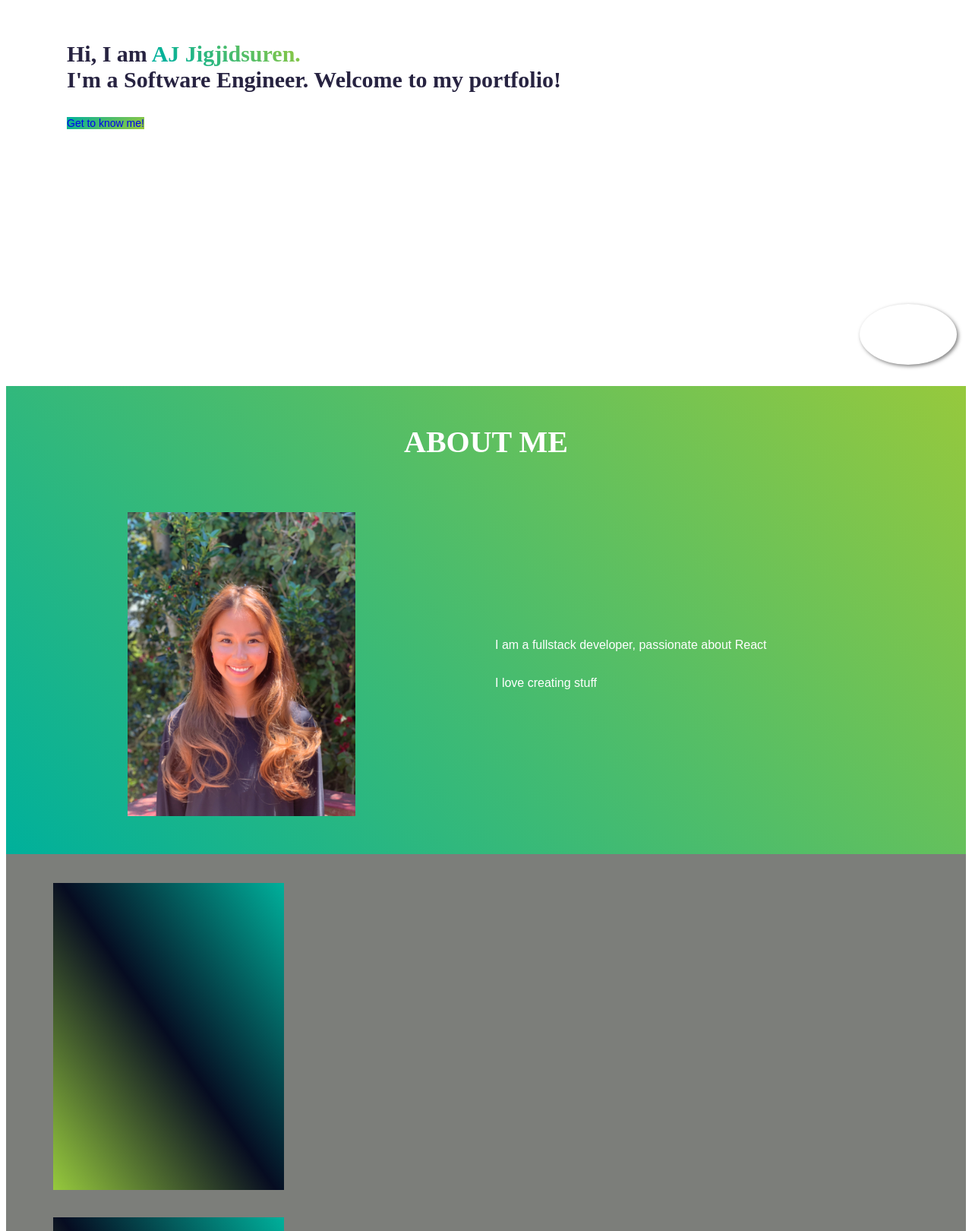
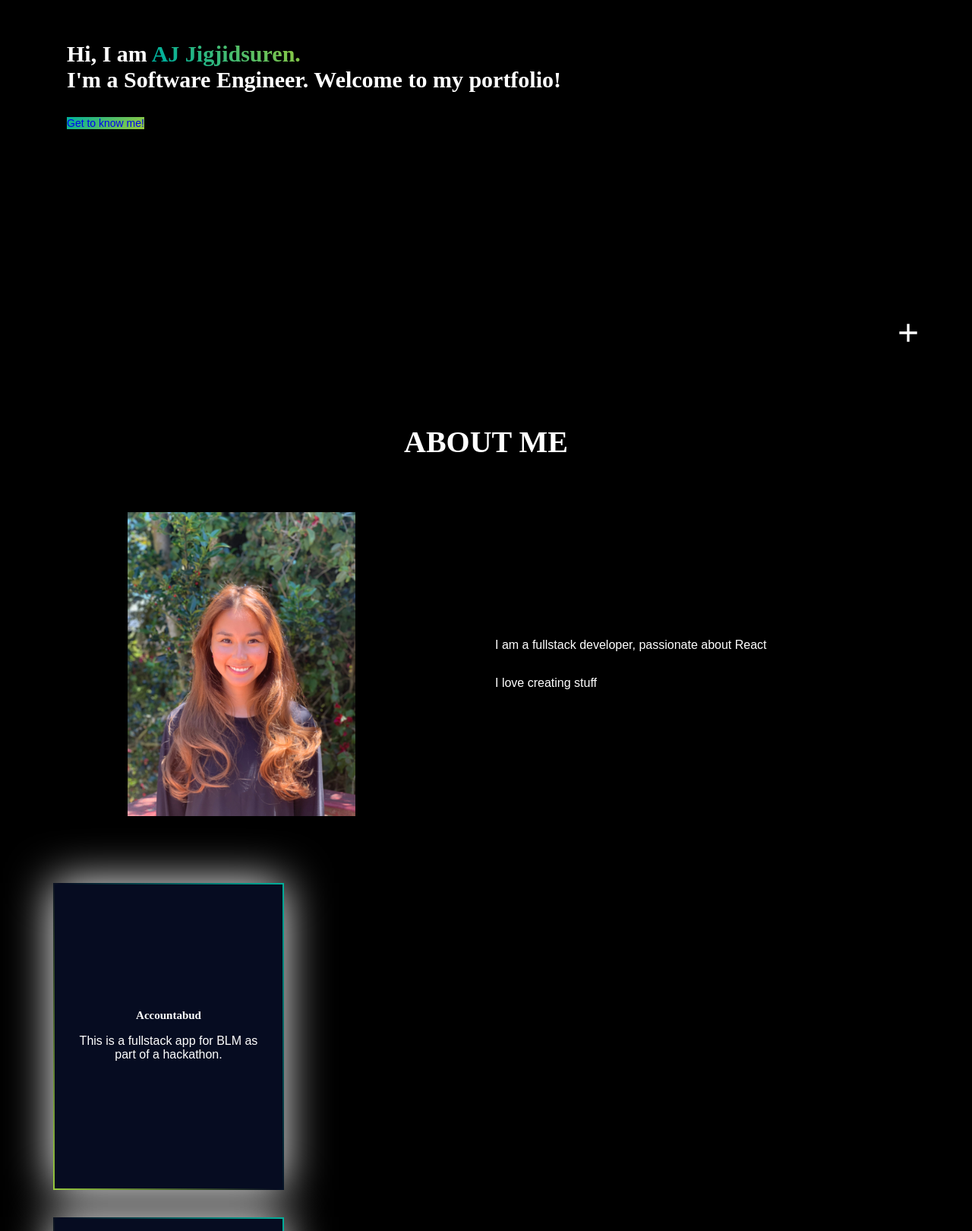
Before and after one commit to aizamjj/portfolio-website, a React app: page / in a window 1280 px wide. Shown: the part 300-1920 px from the top of the page at 76% size. Built offline with nearby package versions, Linux system fonts and the light colour scheme.

Commit message:
Change background color

```diff
--- a/src/style/_base.scss
+++ b/src/style/_base.scss
@@ -3,6 +3,7 @@ html {
     scroll-behavior: smooth;
   }
 
-body {
+  body {
+    background: #000000;
     text-align: center;
 }
--- a/src/style/layout/_contact.scss
+++ b/src/style/layout/_contact.scss
@@ -1,12 +1,3 @@
 #contact {
-    background-color: $primary-color;
-    background-image: linear-gradient(
-        45deg,
-        $primary-color 0%,
-        $secondary-color 100%
-    );
-    // padding: 15rem 0 10rem 0;
-    // margin-top: -10rem;
-    // margin-bottom: -1px;
     color: $white-color;
 }
--- a/src/style/layout/_footer.scss
+++ b/src/style/layout/_footer.scss
@@ -1,5 +1,4 @@
 .footer {
-    background: $dark-grey;
     color: $white-color;
     padding: 4.8rem 0;
 
--- a/src/style/layout/_side.scss
+++ /dev/null
@@ -1,4 +0,0 @@
-.float {
-  transform: 'translateZ(0px)';
-  flexGrow: 1
-}
--- a/src/style/main.scss
+++ b/src/style/main.scss
@@ -13,5 +13,4 @@
 //LAYOUT
 
 @import './layout/footer';
-@import './layout/side';
 @import './layout/contact'
--- a/src/style/sections/_about.scss
+++ b/src/style/sections/_about.scss
@@ -1,10 +1,4 @@
 #about {
-    background-color: $primary-color;
-    background-image: linear-gradient(
-        45deg,
-        $primary-color 0%,
-        $secondary-color 100%
-    );
     height: 100%;
     color: $white-color;
 }
--- a/src/style/sections/_hero.scss
+++ b/src/style/sections/_hero.scss
@@ -4,9 +4,8 @@
   display: flex;
   align-items: center;
   font-size: $default-font-size;
-  background: $white-color;
   font-weight: 400;
-  color: $dark-blue-text;
+  color: $white-color;
   padding: 0rem 5.6rem;
   margin-bottom: 0;
   top: 0;
--- a/src/style/sections/_projects.scss
+++ b/src/style/sections/_projects.scss
@@ -6,8 +6,6 @@
     align-items: center;
     flex-wrap: wrap;
     min-height:100vh;
-    background: rgb(124, 126, 122);
-    box-sizing: border-box;
 
   .box {
     position: relative;
@@ -27,19 +25,19 @@
         right: -2px;
         bottom: -2px;
         background: #fff;
-        z-index: 1;
+        z-index: -1;
     }
 
     &:after {
         content: '';
         position: absolute;
-        top: -5px;
-        left: -5px;
-        right: -5px;
-        bottom: -5px;
+        top: -2px;
+        left: -2px;
+        right: -2px;
+        bottom: -2px;
         background: #fff;
         z-index: -2;
-        filter: blur(60px)
+        filter: blur(30px)
     }
 
     &:before,:after {
```
